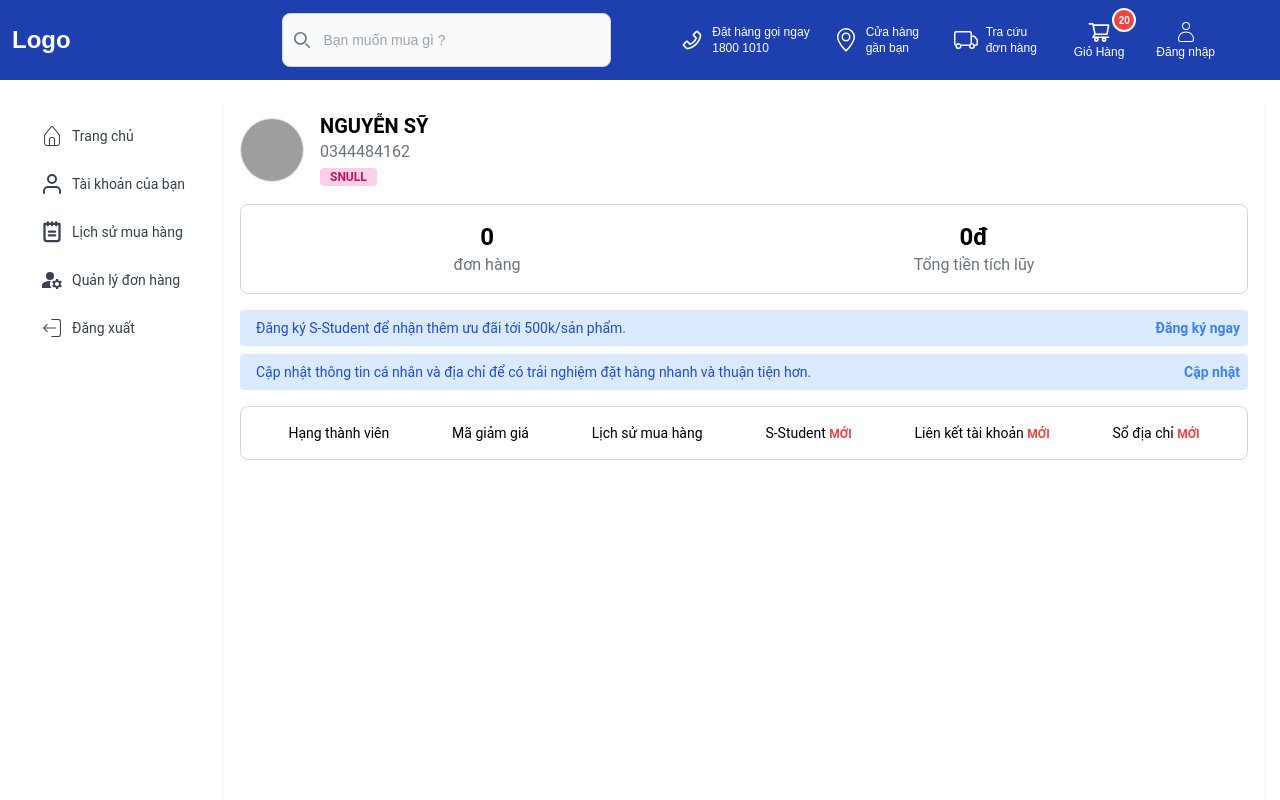
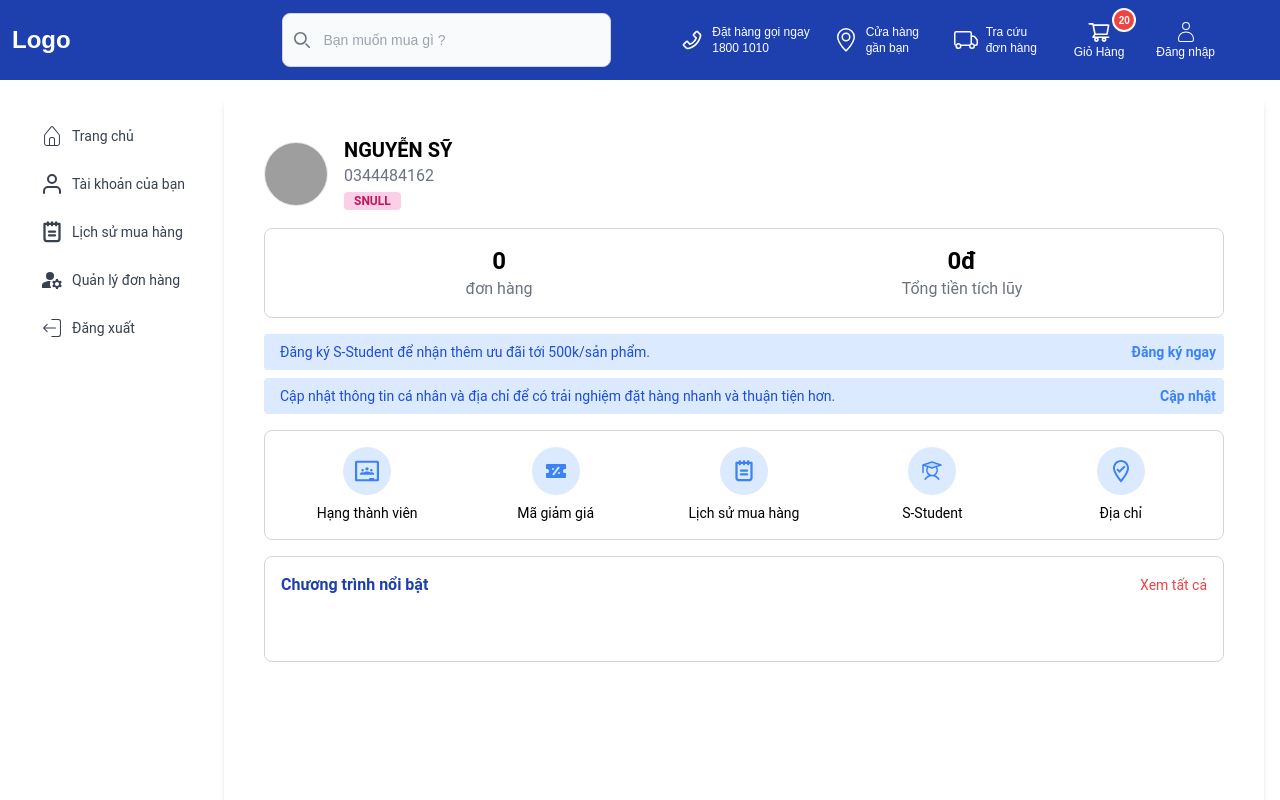
Before and after one commit to hoangphuc0062/e-commerce-shop, a React (Vite) app in the folder client/: page /profile in a window 1280 px wide. Shown: the top 800 px of the page. Built offline with nearby package versions, Linux system fonts and the light colour scheme; grey boxes are pictures that could not be loaded.

Commit message:
push code

```diff
--- a/client/src/pages/web/profile/Profile.jsx
+++ b/client/src/pages/web/profile/Profile.jsx
@@ -1,4 +1,11 @@
 import Sidebar from "../../../components/Profile/SidebarProfile";
+import HeadingSection from "../../../components/Forum/HeadingSection";
+import SliderPost from "../../../components/Forum/SliderPost";
+import { SiGoogleclassroom } from "react-icons/si";
+import { BiSolidDiscount } from "react-icons/bi";
+import { PiNotepadBold } from "react-icons/pi";
+import { PiStudentDuotone } from "react-icons/pi";
+import { MdOutlineWhereToVote } from "react-icons/md";
 
 const Profile = () => {
   return (
@@ -8,7 +15,7 @@ const Profile = () => {
           <Sidebar />
         </div>
 
-        <div className="flex-1 p-4 bg-white rounded-lg shadow-md">
+        <div className="flex-1 p-10 bg-white rounded-lg shadow-md">
           <div className="flex items-center space-x-4 mb-4">
             <img
               src="https://cdn2.cellphones.com.vn/50x50,webp,q100/media/wysiwyg/Shipper_CPS3_1.png"
@@ -64,43 +71,60 @@ const Profile = () => {
             </div>
           </div>
 
-        <div className="flex justify-around border border-gray-300 p-4 rounded-lg mt-4">
-          <div className="text-center">
-            <span className="text-gray-500">
-              <i className="fas fa-user"></i>
-            </span>
+          <div className="border border-gray-300 p-4 rounded-lg mt-4">
+            <div className="grid grid-cols-3 gap-4 md:grid-cols-5">
+              <a href="" className="flex flex-col items-center space-y-2">
+                <div className="flex items-center justify-center w-12 h-12 bg-blue-100 rounded-full">
+                  <SiGoogleclassroom className="text-blue-500 w-6 h-6" />
+                </div>
                 <p className="text-sm">Hạng thành viên</p>
+              </a>
+              <a href="" className="flex flex-col items-center space-y-2">
+                <div className="flex items-center justify-center w-12 h-12 bg-blue-100 rounded-full">
+                  <BiSolidDiscount className="text-blue-500 w-6 h-6" />
                 </div>
-          <div className="text-center">
-            <span className="text-gray-500">
-              <i className="fas fa-ticket-alt"></i>
-            </span>
                 <p className="text-sm">Mã giảm giá</p>
+              </a>
+              <a href="" className="flex flex-col items-center space-y-2">
+                <div className="flex items-center justify-center w-12 h-12 bg-blue-100 rounded-full">
+                  <PiNotepadBold className="text-blue-500 w-6 h-6" />
                 </div>
-          <div className="text-center">
-            <span className="text-gray-500">
-              <i className="fas fa-history"></i>
-            </span>
                 <p className="text-sm">Lịch sử mua hàng</p>
+              </a>
+              <a href="" className="flex flex-col items-center space-y-2">
+                <div className="flex items-center justify-center w-12 h-12 bg-blue-100 rounded-full">
+                  <PiStudentDuotone className="text-blue-500 w-6 h-6" />
                 </div>
-          <div className="text-center">
-            <span className="text-gray-500">
-              <i className="fas fa-graduation-cap"></i>
-            </span>
-            <p className="text-sm">S-Student <span className="text-red-500 text-xs font-semibold">MỚI</span></p>
+                <p className="text-sm">S-Student</p>
+              </a>
+              <a href="" className="flex flex-col items-center space-y-2">
+                <div className="flex items-center justify-center w-12 h-12 bg-blue-100 rounded-full">
+                  <MdOutlineWhereToVote className="text-blue-500 w-6 h-6" />
                 </div>
-          <div className="text-center">
-            <span className="text-gray-500">
-              <i className="fas fa-link"></i>
-            </span>
-            <p className="text-sm">Liên kết tài khoản <span className="text-red-500 text-xs font-semibold">MỚI</span></p>
+                <p className="text-sm">Địa chỉ</p>
+              </a>
             </div>
-          <div className="text-center">
-            <span className="text-gray-500">
-              <i className="fas fa-map-marker-alt"></i>
-            </span>
-            <p className="text-sm">Sổ địa chỉ <span className="text-red-500 text-xs font-semibold">MỚI</span></p>
           </div>
+
+          <div className="border border-gray-300 p-4 rounded-lg mt-4">
+            <div className="flex justify-between items-center mb-4">
+              <h2 className="text-main font-semibold">Chương trình nổi bật</h2>
+              <a
+                href=""
+                className="text-red-500 text-sm hover:underline hover:text-main"
+              >
+                Xem tất cả
+              </a>
+            </div>
+            {/* slide */}
+            <div className="flex flex-wrap p-2">
+
+            </div>
+
+            <div className="flex flex-wrap p-2">
+              <div></div>
+            </div>
+            {/*  */}
           </div>
         </div>
       </div>
```
Lines whose indentation alone changed are shown as unchanged.
